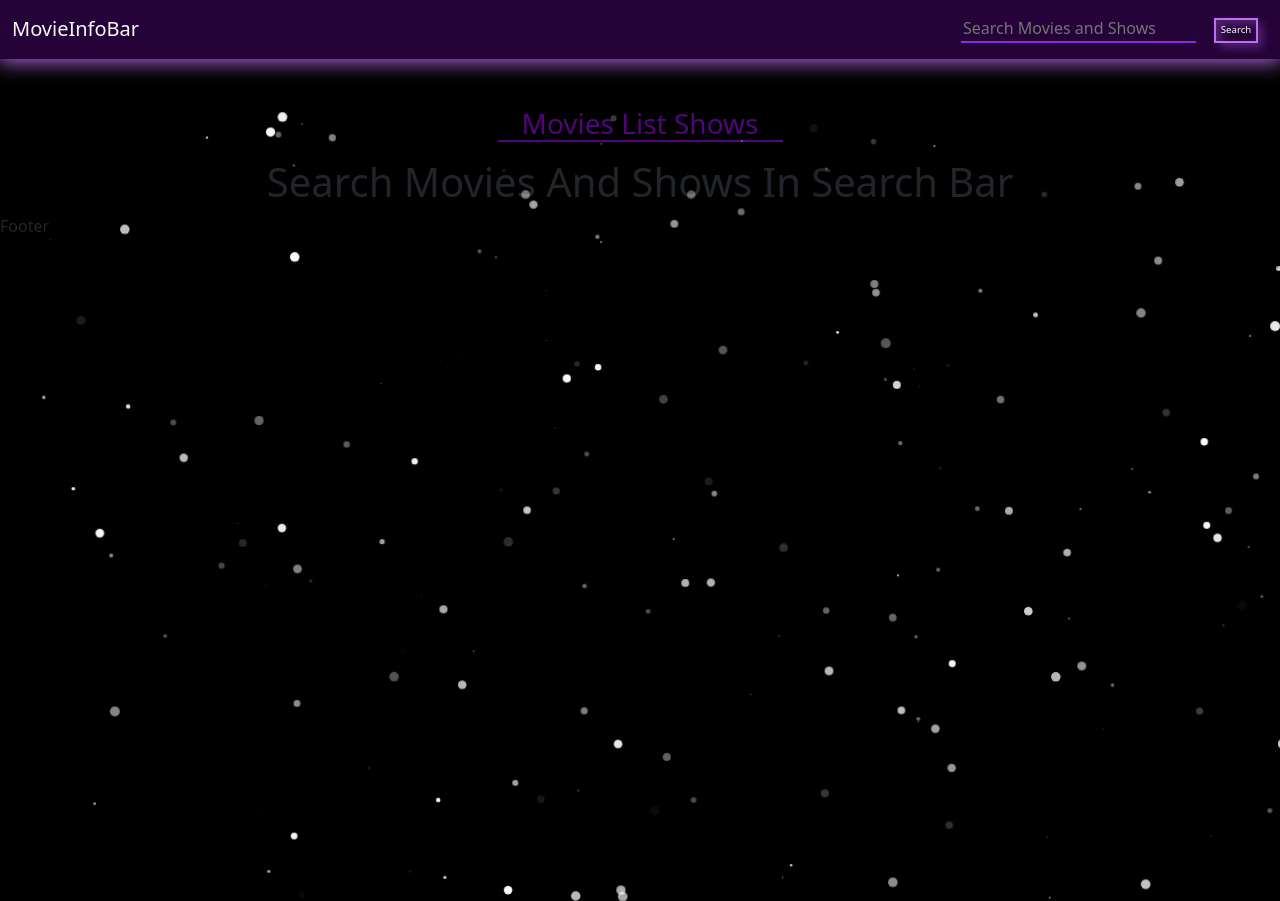
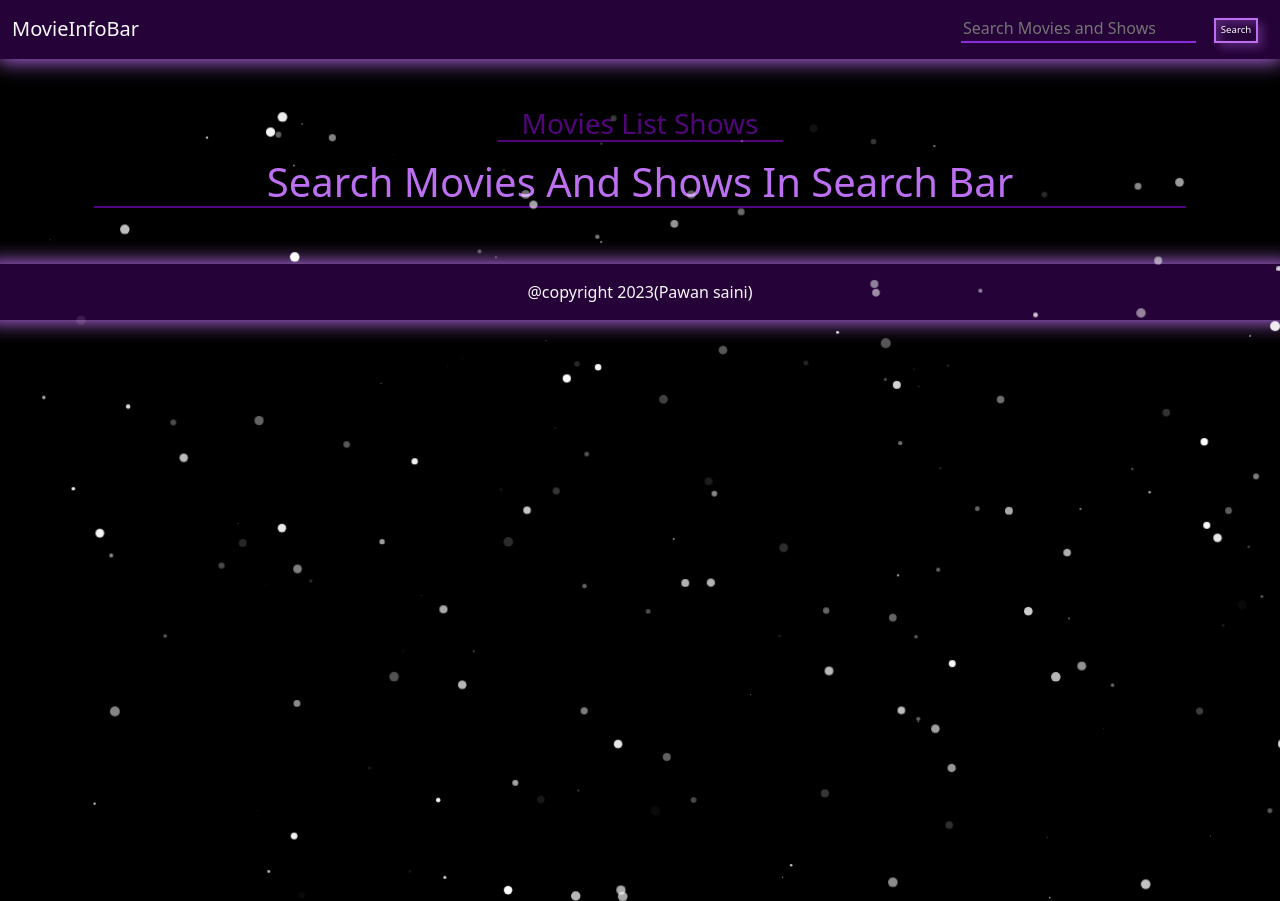
Before and after one commit to webpawan/Movie-App-onlyShowData-Redux-toolkit, a React (Create React App) app: page / in a window 1280 px wide. Shown: the top 901 px of the page. Built offline with nearby package versions, Linux system fonts and the light colour scheme.

Commit message:
1.1.1 bug fix

```diff
--- a/src/components/MovieDeatil/MovieDetail.js
+++ b/src/components/MovieDeatil/MovieDetail.js
@@ -39,7 +39,7 @@ const MovieDetail = () => {
   }, [dispatch, imdbID]);
 
   if (Response !== "True") {
-    return <h1 className="mx-auto text-center">Loading...</h1>;
+    return <h1 className="mx-auto text-center display-1">Loading...</h1>;
   }
 
   return (
@@ -89,6 +89,7 @@ const MovieDetail = () => {
           </div>
         </motion.div>
       </div>
+
     </>
   );
 };
--- a/src/components/MovieListing/MoviListing.js
+++ b/src/components/MovieListing/MoviListing.js
@@ -19,7 +19,7 @@ const MoviListing = () => {
           </h3>
         </div>
         <div className="container-fluid mx-auto bg-card__container">
-          {size === 0 ? <h1 className="text-capitalize text-center mx-auto">search movies and shows in search bar</h1> : <MovieCard movies={movies} shows={shows} />}
+          {size === 0 ? <h1 className="text-capitalize text-center mx-auto my_text">search movies and shows in search bar</h1> : <MovieCard movies={movies} shows={shows} />}
 
         </div>
       </div>
--- a/src/components/footer/Footer.js
+++ b/src/components/footer/Footer.js
@@ -2,7 +2,9 @@ import React from 'react'
 
 const Footer = () => {
   return (
-    <div>Footer</div>
+    <div className='row'>
+      <p className='bg_navbar text-center my-5 text-light py-3'>@copyright 2023(Pawan saini)</p>
+    </div>
   )
 }
 
```
